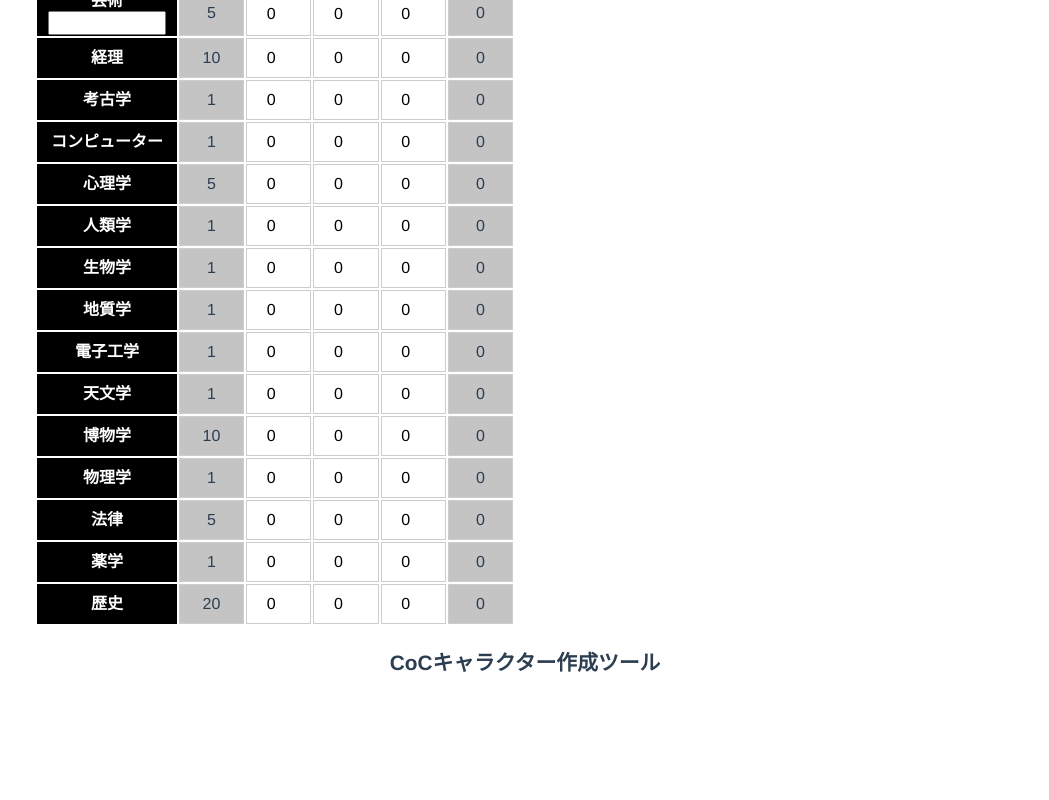
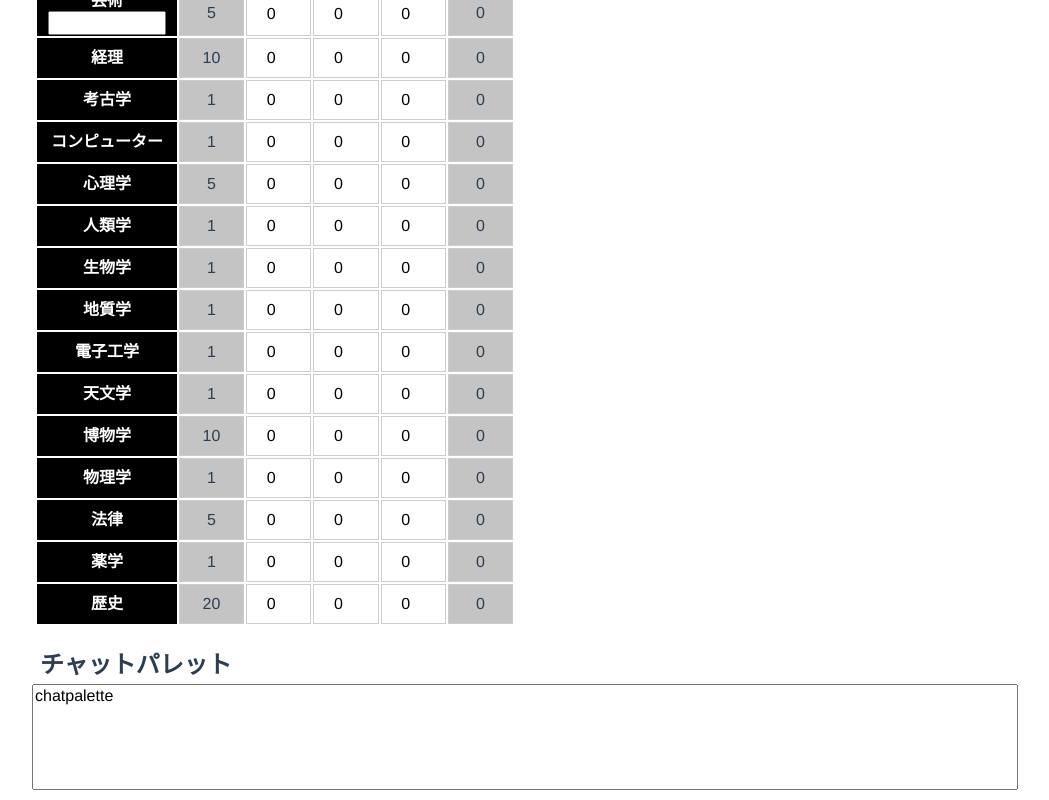
Before and after one commit to sueCalystegia00/CoC-chara-maker, a Vue app: page / in a window 1280 px wide. Shown: the part 2040-2840 px from the top of the page, without its empty margins (115-1164 px from the left). Before the commit the page ends 2730 px from the top, so only its background shows below. Built offline with nearby package versions, Linux system fonts and the light colour scheme; no server answers.

Commit message:
add: テキストエリアの設置

```diff
--- a/src/components/ChatPalette.vue
+++ b/src/components/ChatPalette.vue
@@ -1,12 +1,20 @@
 <template>
   <div class="chat-palette">
-    <h1>CoCキャラクター作成ツール</h1>
+    <div class="title">
+      <h2>チャットパレット</h2>
+    </div>
+    <textarea v-model="chatPaletteText" />
   </div>
 </template>
 
 <script>
 export default {
   name: "ChatPalette",
+  computed: {
+    chatPaletteText() {
+      return "chatpalette";
+    },
+  },
 };
 </script>
 
@@ -18,7 +26,16 @@ export default {
   flex-direction: column;
   align-items: center;
 }
-h1 {
-  font-size: 1.3rem;
+.title {
+  width: 100%;
+  display: flex;
+  flex-direction: row;
+  align-items: center;
+}
+textarea {
+  width: 100%;
+  height: 100px;
+  overflow-y: scroll;
+  resize: none;
 }
 </style>
```
